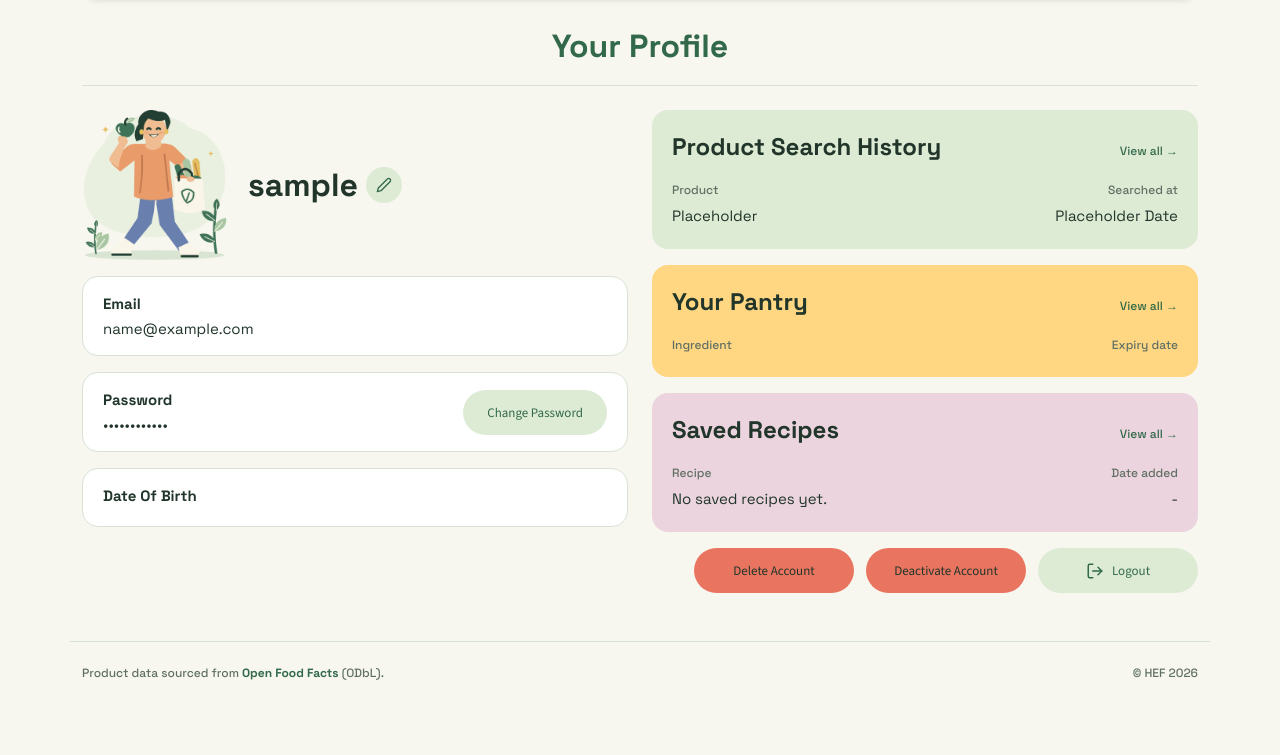
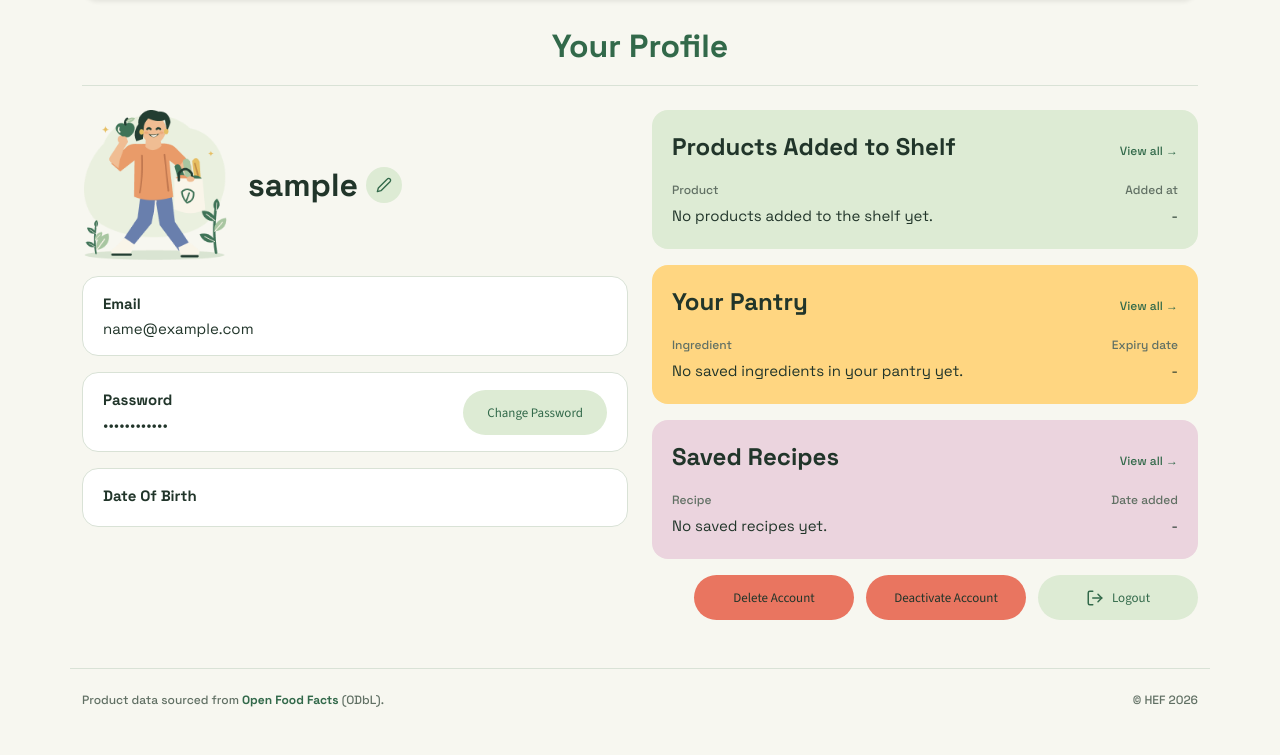
Before and after one commit to PBP-D-Kelompok-13/Website-HEF, a Django app: page /profile/ in a window 1280 px wide. Shown: the part 82-837 px from the top of the page. Before the commit the page ends 762 px from the top, so only its background shows below. Run offline with Django 5.2, Linux system fonts and the light colour scheme; the visitor is signed in with stand-in values (Sample User, id 1); data that the repository does not hold is empty.

Commit message:
fix: bugfixes and linking shelf history to user profile page

```diff
--- a/main/views.py
+++ b/main/views.py
@@ -136,10 +136,14 @@ def show_profile_page(request):
         SavedRecipe.objects.filter(user=request.user).order_by("-created_at").first()
     )
     ingredients = Ingredient.objects.filter(user=request.user).order_by("created_at")[:3]
+    added_products = Product.objects.filter(created_by=request.user).order_by(
+        "-created_at", "-pk"
+    )[:3]
     context = {
         "avatar": avatar,
         "ingredients": ingredients,
         "saved_recipe": saved_recipe,
+        "added_products": added_products,
     }
 
     return render(request, "pages/profile_page.html", context)
@@ -789,7 +793,7 @@ def edit_ingredient(request, pk):
             messages.error(request, "Failed to edit ingredient.")
     return redirect("main:show_inventory")
 
-
+@require_POST
 @login_required(login_url="main:login_account")
 def delete_ingredient(request, pk):
     ingredient = get_object_or_404(Ingredient, pk=pk, user=request.user)
@@ -862,13 +866,12 @@ def _filtered_products(request):
 @vary_on_headers("HX-Request")
 def discover(request):
     qs, filters = _filtered_products(request)
+    query = filters["q"]
     paginator = Paginator(qs, PAGE_SIZE)
     page_obj = paginator.get_page(request.GET.get("page", 1))
 
     params = request.GET.copy()
     params.pop("page", None)
-    query = filters["q"]
-
     context = {
         "page_obj": page_obj,
         "total_count": paginator.count,
--- a/static/css/compare.css
+++ b/static/css/compare.css
@@ -240,6 +240,12 @@
     border-radius: 14px;
     background: var(--hef-brand-mint);
     color: var(--hef-text-primary);
+}
+
+#compare-save-status:not([hidden]) {
+    margin: 16px 0 0;
+    border: 1px solid var(--hef-border-default);
+    background: var(--hef-surface-card);
 }
 
 .compare-explanations {
--- a/templates/pages/compare.html
+++ b/templates/pages/compare.html
@@ -4,7 +4,7 @@
 {% block title %}Compare Products | HEF{% endblock %}
 
 {% block head %}
-    <link rel="stylesheet" href="{% static 'css/compare.css' %}">
+    <link rel="stylesheet" href="{% static 'css/compare.css' %}?v=compare-save-status-1">
 {% endblock %}
 
 {% block content %}
--- a/templates/pages/discover.html
+++ b/templates/pages/discover.html
@@ -15,7 +15,7 @@
         <p class="hef-eyebrow mb-1">OPEN FOOD FACTS · LIVE SCORES</p>
         <h1 class="hef-discover-title mb-2">Discover friendly groceries</h1>
         <p class="hef-discover-sub mb-4">
-            Search by product, brand, or barcode — then peek at its Eco-Score and Nutri-Score in one place.
+            Search products already on the shelf by name or brand. To add a new product, enter its barcode and choose “Import from Open Food Facts.”
         </p>
 
         <form id="discover-filter-form"
--- a/templates/pages/profile_page.html
+++ b/templates/pages/profile_page.html
@@ -30,11 +30,18 @@
 
             <section class="hef-profile-section hef-profile-section--green">
                 <div class="d-flex justify-content-between align-items-baseline mb-3">
-                    <h2 class="hef-profile-section-title mb-0">Product Search History</h2>
-                    <a href="{% url 'main:recipe_saved_list' %}" class="hef-profile-view-all text-label">View all →</a>
+                    <h2 class="hef-profile-section-title mb-0">Products Added to Shelf</h2>
+                    <a href="{% url 'main:discover' %}" class="hef-profile-view-all text-label">View all →</a>
                 </div>
-                <div class="hef-profile-row hef-profile-row--head text-label"><span>Product</span><span>Searched at</span></div>
-                <div class="hef-profile-row"><span>Placeholder</span><span>Placeholder Date</span></div>
+                <div class="hef-profile-row hef-profile-row--head text-label"><span>Product</span><span>Added at</span></div>
+                {% for product in added_products %}
+                    <a class="hef-profile-row text-decoration-none text-reset" href="{{ product.get_absolute_url }}">
+                        <span>{{ product.name }}</span>
+                        <span>{{ product.created_at|date:"M j, Y" }}</span>
+                    </a>
+                {% empty %}
+                    <div class="hef-profile-row"><span>No products added to the shelf yet.</span><span>-</span></div>
+                {% endfor %}
             </section>
 
             <section class="hef-profile-section hef-profile-section--yellow">
@@ -45,6 +52,8 @@
                 <div class="hef-profile-row hef-profile-row--head text-label"><span>Ingredient</span><span>Expiry date</span></div>
                 {% for item in ingredients %}
                 <div class="hef-profile-row"><span>{{ item.name }}</span><span>{{ item.expiration_date }}</span></div>
+                {% empty %}
+                <div class="hef-profile-row"><span>No saved ingredients in your pantry yet.</span><span>-</span></div>
                 {% endfor %}
             </section>
 
```
